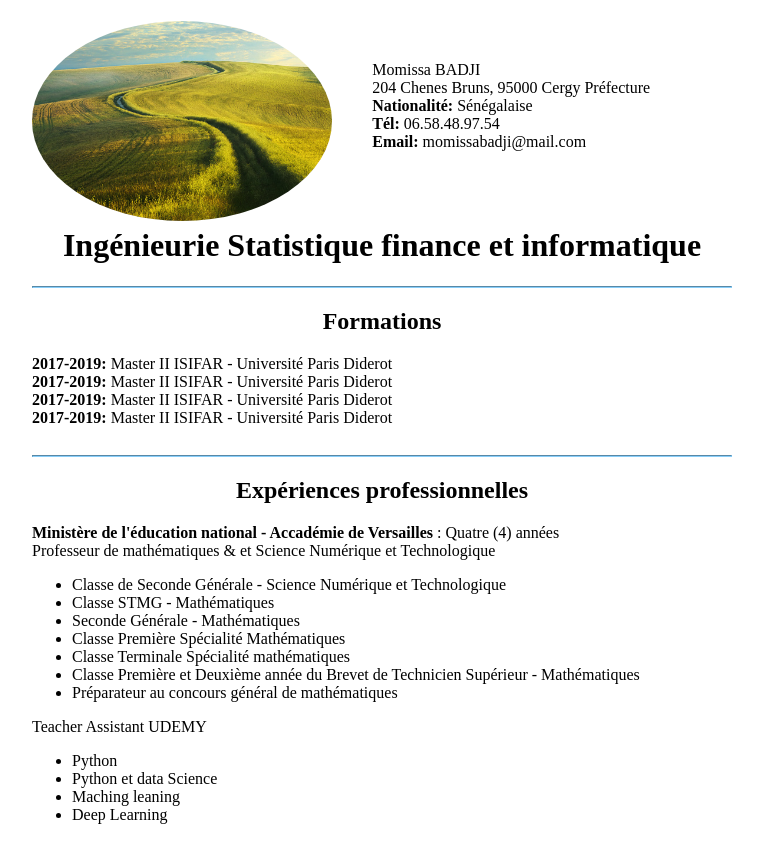
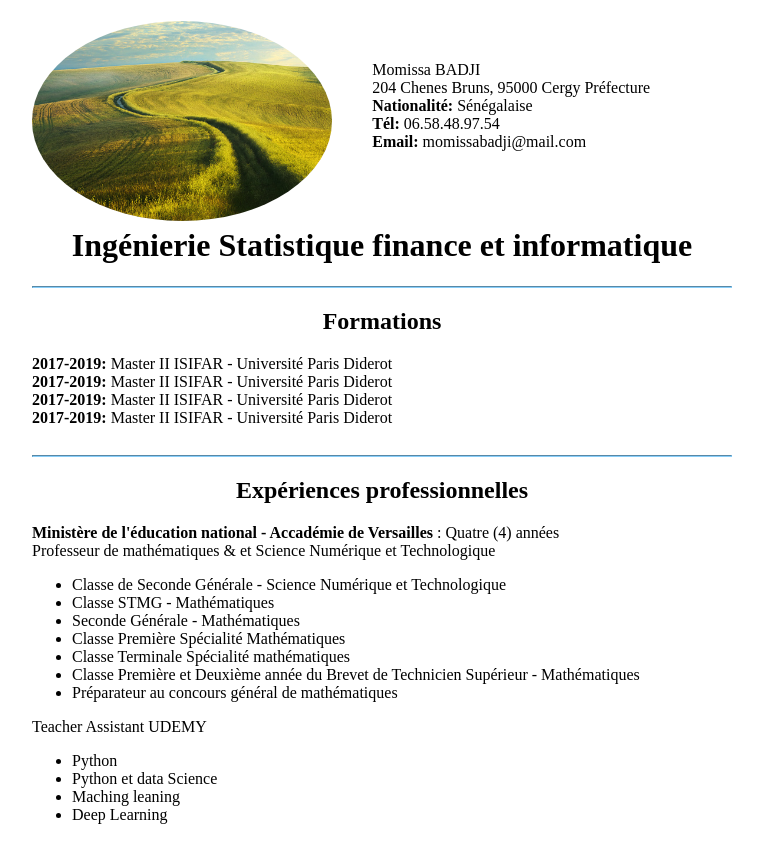
Before and after one commit to Essamaye/badji, a plain HTML site: page index.html in a window 1280 px wide. Shown: the top 863 px of the page, without its empty margins (258-1021 px from the left). Drawn offline with Linux system fonts and the light colour scheme.

Commit message:
Add files via upload

```diff
--- a/index.html
+++ b/index.html
@@ -20,7 +20,7 @@
             </ul>
         </div>
 
-        <h1>Ingénieurie Statistique finance et informatique</h1>
+        <h1>Ingénierie Statistique finance et informatique</h1>
         <hr>
         <div class="cv_section">
             <h2> Formations</h2>
```
